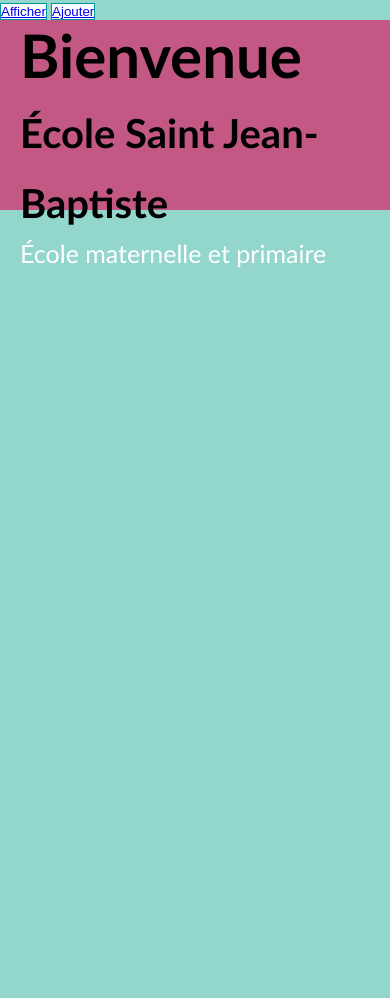
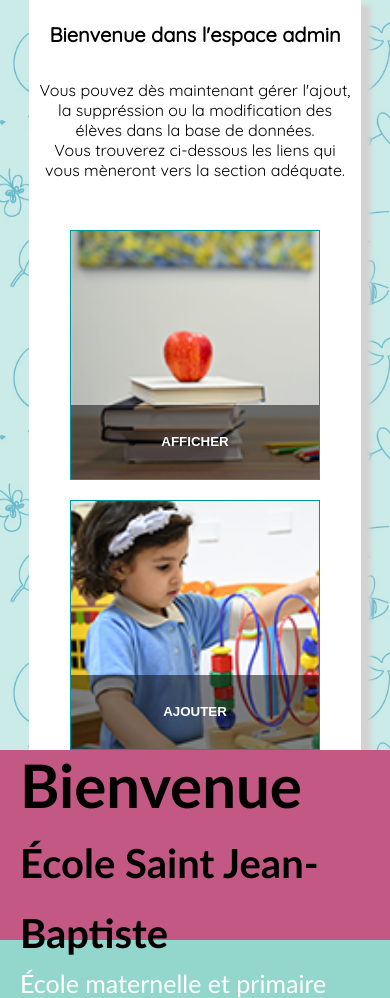
Before and after one commit to emontaigne/ecole_st_jean_baptiste_php, a PHP site: template view/page/admin.php in a window 390 px wide. Before the commit the page ends 268 px from the top, so only its background shows below. Run offline with PHP 8.4, Linux system fonts and the light colour scheme; the template is opened without the code that fills it, so the values that code supplies are empty.

Commit message:
home page admin css ok + responsive

```diff
--- a/public/css/admin.css
+++ b/public/css/admin.css
@@ -1,3 +1,56 @@
+.backAdmin {
+  background-image: url("../images/bluebackground.jpg");
+  background-size: cover;
+  background-repeat: no-repeat;
+  font-family: "quicksand";
+}
+
+.containerAdmin {
+  width: 85%;
+  min-height: 350px;
+  margin: auto;
+  display: block;
+  background-color: white;
+  box-shadow: 10px 5px 5px lightgrey;
+}
+
+#adminBtnAfficher {
+  position: relative;
+  background-image: url("../images/info1.png");
+  background-size: cover;
+  background-repeat: no-repeat;
+}
+#adminBtnAjouter {
+  position: relative;
+  background-size: cover;
+  background-image: url("../images/info2.png");
+  background-repeat: no-repeat;
+}
+
+.admin-tile {
+  position: absolute;
+  width: 100%;
+  background-color: rgba(0, 0, 0, 0.5);
+  bottom: 0;
+  height: 30%;
+  display: flex;
+  justify-content: center;
+  align-items: center;
+  color: white;
+  font-weight: bold;
+  text-transform: uppercase;
+  transition: height 0.3s ease;
+  cursor: pointer;
+}
+
+.admin-tile:hover {
+  height: 100%;
+}
+
+.page-admin-texte {
+  text-align: center;
+  padding: 10px;
+}
 .container4 {
   display: flex;
   justify-content: flex-end;
@@ -9,6 +62,26 @@
 .section {
   background-color: white;
   border: 1px solid #01969b;
+  width: 400px;
+  height: 250px;
+}
+.adminPartFlex {
+  display: flex;
+  flex-wrap: wrap;
+  justify-content: space-around;
+  margin-top: 20px;
+  min-height: 300px;
+}
+
+.adminBtnAfficher,
+.adminBtnAjouter {
+  width: 30%;
+}
+
+.section1 {
+  color: black;
+  text-decoration: none;
+  font-family: "quicksand";
 }
 
 .section1:visited {
@@ -43,6 +116,56 @@
   margin-top: 120px;
   background-color: white;
   overflow: auto;
+}
+
+@media screen and (max-width: 1200px) {
+  .section {
+    width: 300px;
+  }
+}
+@media screen and (max-width: 992px) {
+  .section {
+    width: 250px;
+  }
+}
+@media screen and (max-width: 768px) {
+  .adminPartFlex {
+    flex-direction: column;
+  }
+  .adminBtnAfficher,
+  .adminBtnAjouter {
+    width: 80%;
+    margin: auto;
+    display: block;
+  }
+  .section {
+    display: block;
+    margin: auto;
+    margin-top: 20px;
+  }
+  .titre-admin {
+    font-size: 20px;
+  }
+}
+@media screen and (max-width: 576px) {
+  .adminPartFlex {
+    flex-direction: column;
+  }
+  .adminBtnAfficher,
+  .adminBtnAjouter {
+    width: 80%;
+    margin: auto;
+  }
+  .section {
+    display: block;
+    margin: auto;
+    margin-top: 20px;
+  }
+  .titre-admin {
+    font-size: 20px;
+    padding: 0;
+    margin: 0;
+  }
 }
 
 table {
--- a/view/page/admin.php
+++ b/view/page/admin.php
@@ -1,6 +1,24 @@
 
-<div class = "container2">
+<div class="backAdmin">
+        <div class="containerAdmin">
+        <h1 class="page-admin-texte titre-admin">Bienvenue dans l'espace admin</h1>
+        <p class="page-admin-texte">Vous pouvez dès maintenant gérer l'ajout, la suppréssion ou la modification des élèves dans la base de données.
+        <br>Vous trouverez ci-dessous les liens qui vous mèneront vers la section adéquate.
+        </p>
+        <div class="adminPartFlex">
+        <div class="adminBtnAfficher">
+        <a class = "section1" href="?section=read"><button class = "section btnAdmin" id="adminBtnAfficher" ><div class="admin-tile">Afficher</div></button></a>
 
-        <button class = "section" ><a class = "section1" href="?section=read">Afficher</a></button>
-        <button class = "section" ><a class = "section1" href="?section=create">Ajouter</a></button>
+
+        </div>
+
+
+        <div class="adminBtnAjouter">
+        <a class = "section1" href="?section=create">
+        <button class = "section btnAdmin" id="adminBtnAjouter"><div class="admin-tile">Ajouter</div></button></a>
+        </div>
+        </div>
+
+        </div>
+
 </div>
--- a/view/page/personne/read.php
+++ b/view/page/personne/read.php
@@ -1,5 +1,5 @@
 <div class = "container2">
-        <button class = "section" ><a class = "section1" href="?section=create">Ajouter</a></button>
+        <button class = "sectionAjouter" ><a class = "section1" href="?section=create">Ajouter</a></button>
 </div>
 
 <div class = "afficher1">
```
Also changed, not shown: public/images/bluebackground.jpg (added), public/images/bluebackground2.jpg (added).
